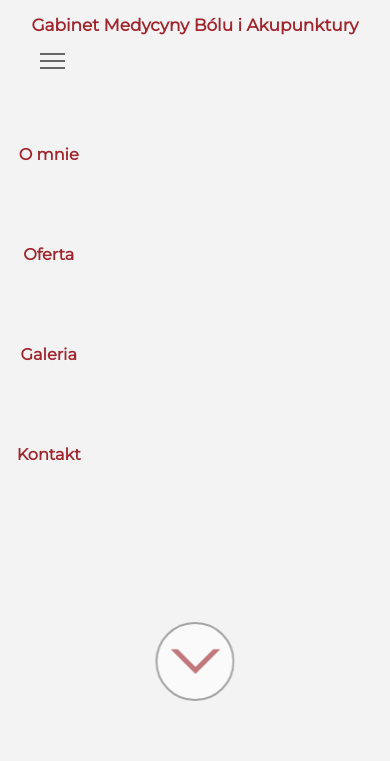
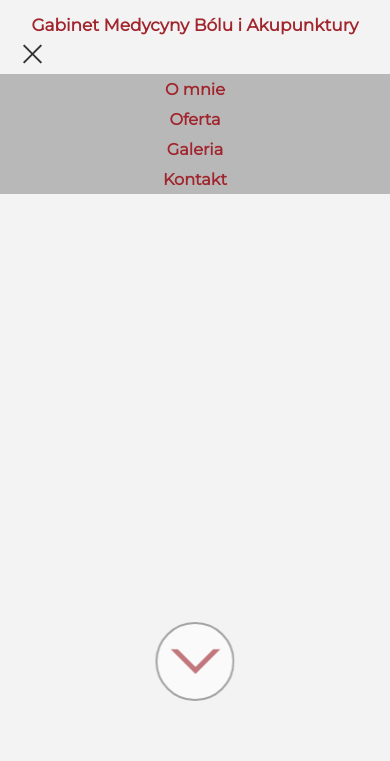
Before and after one commit to BartBorowiec/acupuncture-redisigned, a website: page index.html in a window 390 px wide. Both pictures are taken after a click on the button 52 px from the left and 146 px from the top of the page. Shown: the part 83-844 px from the top of the page. Drawn offline with nearby package versions, Linux system fonts and the light colour scheme; some packages are replaced by stand-ins of ours; files that its build step writes are made by us from their sources; a web font is replaced by a local one.

Commit message:
navbar/header tweaks and fixes

```diff
--- a/js/script.js
+++ b/js/script.js
@@ -59,6 +59,7 @@ document.addEventListener("DOMContentLoaded", function() {
     const navs = document.querySelectorAll('.navbar-links li');
     const sections = document.querySelectorAll('section');
     toggler.addEventListener("click", function () {
+        toggler.classList.toggle('open');
         links.classList.toggle('visible');
     });
 
--- a/sass/components/_navbar.scss
+++ b/sass/components/_navbar.scss
@@ -47,7 +47,7 @@
     border: none;
     background: none;
     padding: 0;
-    margin: 20px 40px 30px 40px;
+    margin: 0 0 20px 20px;
     cursor: pointer;
     height: 20px;
     width: 25px;
@@ -55,31 +55,45 @@
       outline: none;
     }
     &-icon {
-      display:block;
+      display:inline-block;
       width: 25px;
       height: 2px;
-      background-color: #666;
+      background-color: #333;
       position: relative;
-      top: -10px;
-
-
+      top: 7px;
+      transition: 0.3s;
       &:before {
+        content: '';
+        position: absolute;
+        display:block;
+        top: -7px;
+        width: 25px;
+        height: 2px;
+        background-color: #333;
+        transition: 0.3s;
+      }
+      &:after {
         content: '';
         position: absolute;
         display:block;
         top: 7px;
         width: 25px;
         height: 2px;
-        background-color: #666;
+        background-color: #333;
+        transition: 0.3s;
       }
-      &:after {
-        content: '';
-        position: absolute;
-        display:block;
-        top: 14px;
-        width: 25px;
-        height: 2px;
-        background-color: #666;
+    }
+    &.open {
+      .navbar-toggler-icon {
+        background-color: transparent;
+        &:before {
+          top: 0;
+          transform: rotate(45deg);
+        }
+        &:after {
+          top: 0;
+          transform: rotate(-45deg);
+        }
       }
     }
 
@@ -95,31 +109,44 @@
     flex-direction: column;
     align-items: stretch;
     flex-grow: 1;
-
+    background-color: rgba(51,51,51,.3);
     @media screen and (min-width: 600px) {
       & {
         display: flex;
         flex-direction: row;
         justify-content: flex-end;
+        background: none;
       }
     }
+
     li {
       display: flex;
       align-items: stretch;
       justify-content: center;
-      min-width: 15%;
-      max-width: 25%;
+      max-width: 100%;
+
+      @media screen and (min-width: 600px){
+        & {
+          min-width: 15%;
+          max-width: 25%;
+        }
+      }
     }
     a {
       color: $accent-color;
-      line-height: 100px;
       font-size: calc(15px + 0.3vw);
       font-weight: 600;
+      line-height: 30px;
       text-decoration: none;
       transition: 0.3s;
       width: 100%;
       display: block;
       text-align: center;
+      @media screen and (min-width: 600px){
+        & {
+          line-height: 100px;
+        }
+      }
     }
 
   }
@@ -142,6 +169,9 @@
     font-weight: 600;
     color: $global-background;
   }
+  .navbar-links {
+    background: none;
+  }
   .navbar-links a {
     color: $global-background;
     font-size: calc(12px + 0.3vw);
--- a/sass/partials/_header.scss
+++ b/sass/partials/_header.scss
@@ -48,6 +48,7 @@
       width: 100%;
       height:100%;
     }
+
     &__link:after {
       content: '';
       position: absolute;
```
